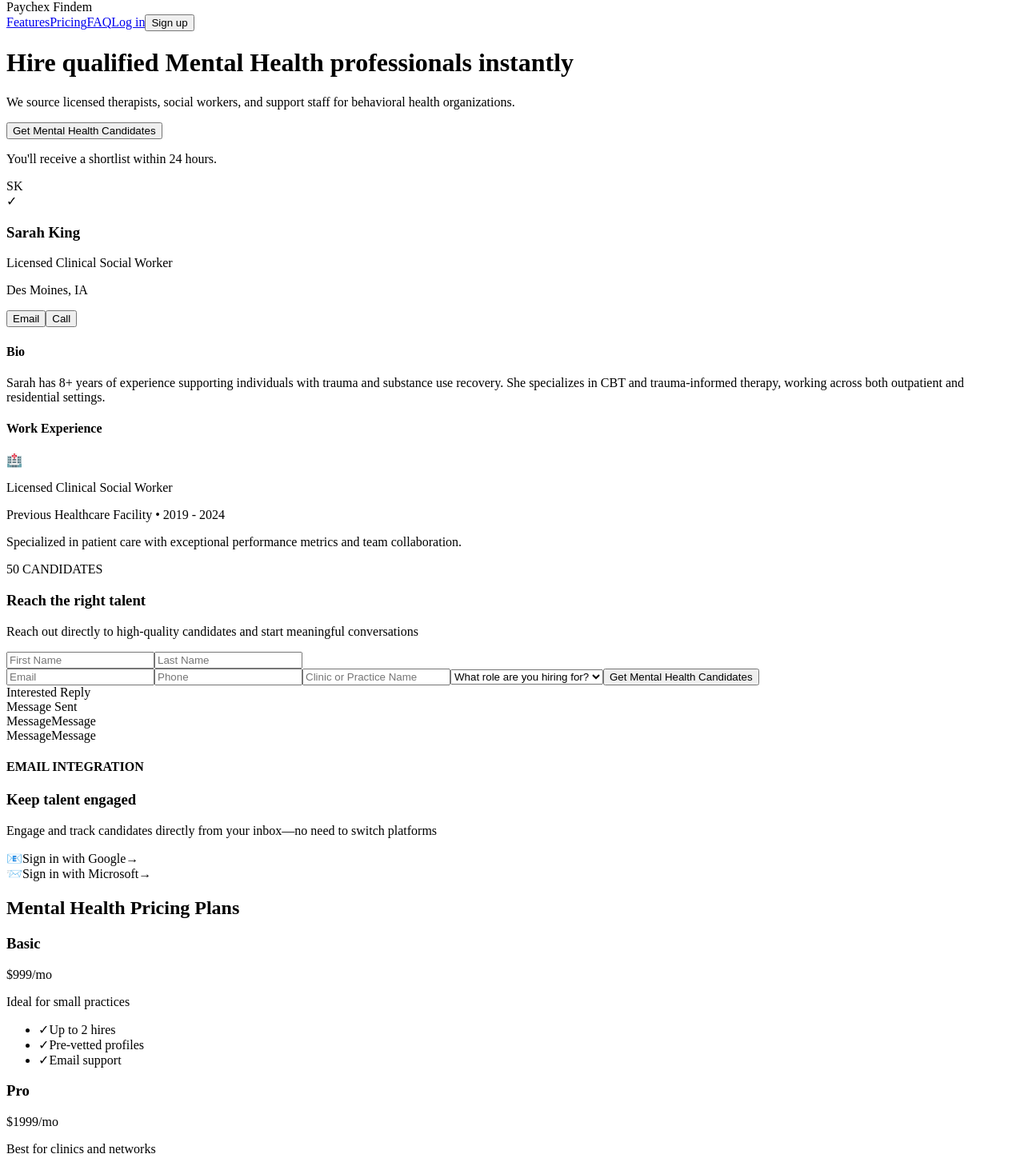
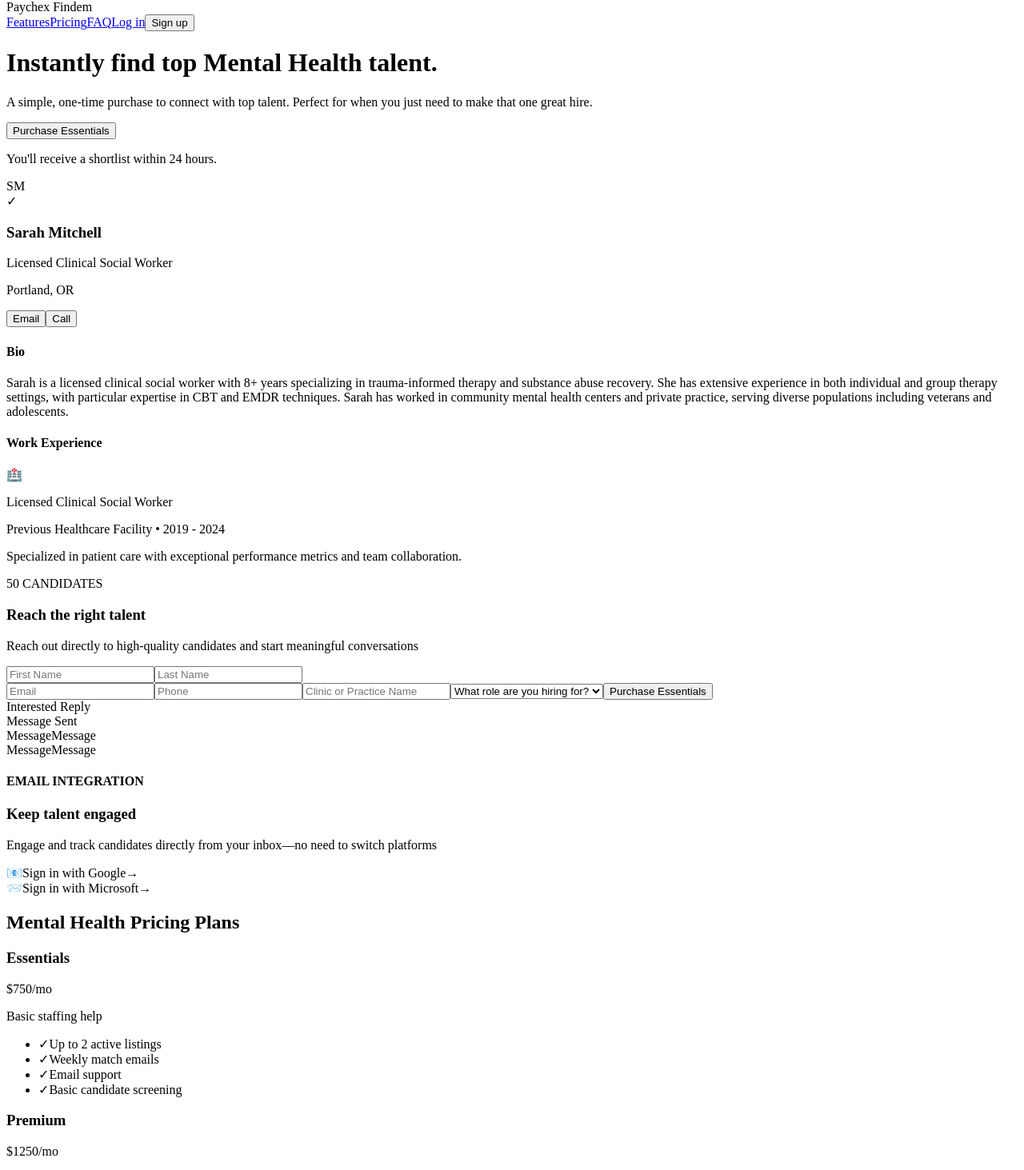
Before and after one commit to davidfindem/pmm-ai-healthcare, a Next.js app: page /mental-health in a window 1280 px wide. Shown: the part 26-1489 px from the top of the page at 80% size. Built offline with nearby package versions, Linux system fonts and the light colour scheme.

Commit message:
Update personas.js

```diff
--- a/data/personas.js
+++ b/data/personas.js
@@ -2,92 +2,95 @@
   "mental-health": {
     title: "Mental Health Staffing Solutions",
     metaDescription: "Connect with top-tier mental health professionals ready to serve your community.",
-    headline: "Hire qualified <em>Mental Health</em> professionals instantly",
-    subtext: "We source licensed therapists, social workers, and support staff for behavioral health organizations.",
+    headline: "Instantly find top <em>Mental Health</em> talent.",
+    subtext: "A simple, one-time purchase to connect with top talent. Perfect for when you just need to make that one great hire.",
     companyPlaceholder: "Clinic or Practice Name",
     selectPlaceholder: "What role are you hiring for?",
     selectOptions: [
-      { value: "therapist", label: "Therapist" },
-      { value: "social-worker", label: "Social Worker" },
-      { value: "case-manager", label: "Case Manager" }
+      { value: "therapist", label: "Licensed Therapist" },
+      { value: "social-worker", label: "Clinical Social Worker" },
+      { value: "case-manager", label: "Case Manager" },
+      { value: "psychiatrist", label: "Psychiatrist" }
     ],
-    ctaText: "Get Mental Health Candidates",
+    ctaText: "Purchase Essentials",
     formNote: "You'll receive a shortlist within 24 hours.",
     pricingTitle: "Mental Health Pricing Plans",
     pricing: [
       {
-        title: "Basic",
-        price: "$999/mo",
-        description: "Ideal for small practices",
-        features: ["Up to 2 hires", "Pre-vetted profiles", "Email support"]
+        title: "Essentials",
+        price: "$750/mo",
+        description: "Basic staffing help",
+        features: ["Up to 2 active listings", "Weekly match emails", "Email support", "Basic candidate screening"]
       },
       {
-        title: "Pro",
-        price: "$1999/mo",
-        description: "Best for clinics and networks",
-        features: ["Up to 5 hires", "Phone support", "Dedicated success manager"]
+        title: "Premium",
+        price: "$1250/mo",
+        description: "High-volume clinics",
+        features: ["Priority listing", "Candidate texting", "CRM export", "Dedicated account manager", "Advanced screening"]
       }
     ],
     exampleCandidate: {
-      name: "Sarah King",
+      name: "Sarah Mitchell",
       role: "Licensed Clinical Social Worker",
-      location: "Des Moines, IA",
-      image: "/images/sarah-king.jpg",
-      bio: "Sarah has 8+ years of experience supporting individuals with trauma and substance use recovery. She specializes in CBT and trauma-informed therapy, working across both outpatient and residential settings."
+      location: "Portland, OR",
+      image: "/images/sarah-mitchell.jpg",
+      bio: "Sarah is a licensed clinical social worker with 8+ years specializing in trauma-informed therapy and substance abuse recovery. She has extensive experience in both individual and group therapy settings, with particular expertise in CBT and EMDR techniques. Sarah has worked in community mental health centers and private practice, serving diverse populations including veterans and adolescents."
     }
   },
 
   "rural-nursing-home": {
     title: "Rural Nursing Home Staffing",
     metaDescription: "Staff your rural nursing home with compassionate CNAs and RNs.",
-    headline: "Find dependable <em>Nursing Home</em> staff today",
-    subtext: "We help rural facilities hire CNAs, RNs, and LPNs with experience in long-term care.",
+    headline: "Instantly find top <em>Nursing Home</em> talent.",
+    subtext: "A simple, one-time purchase to connect with top talent. Perfect for when you just need to make that one great hire.",
     companyPlaceholder: "Facility Name",
     selectPlaceholder: "What role are you hiring for?",
     selectOptions: [
       { value: "cna", label: "Certified Nursing Assistant" },
       { value: "rn", label: "Registered Nurse" },
-      { value: "lpn", label: "Licensed Practical Nurse" }
+      { value: "lpn", label: "Licensed Practical Nurse" },
+      { value: "med-tech", label: "Medication Technician" }
     ],
-    ctaText: "Get Nursing Staff",
+    ctaText: "Purchase Essentials",
     formNote: "We prioritize availability in rural counties.",
-    pricingTitle: "Staffing Packages",
+    pricingTitle: "Nursing Home Staffing Packages",
     pricing: [
       {
-        title: "Starter",
-        price: "$899/mo",
-        description: "Great for facilities under 50 beds",
-        features: ["Unlimited job posts", "Rural sourcing priority", "Text/email alerts"]
+        title: "Essentials",
+        price: "$750/mo",
+        description: "Basic staffing help",
+        features: ["Up to 2 active listings", "Weekly match emails", "Rural sourcing priority", "Text/email alerts"]
       },
       {
-        title: "Complete",
-        price: "$1799/mo",
-        description: "Comprehensive support",
-        features: ["3+ hires/mo", "Auto-matching", "Retention analytics"]
+        title: "Premium",
+        price: "$1250/mo",
+        description: "High-volume facilities",
+        features: ["Priority listing", "Candidate texting", "CRM export", "Auto-matching", "Retention analytics"]
       }
     ],
     exampleCandidate: {
-      name: "Luis Ortega",
+      name: "Maria Rodriguez",
       role: "Certified Nursing Assistant",
       location: "Great Bend, KS",
-      image: "/images/luis-ortega.jpg",
-      bio: "Luis has served in skilled nursing for 5 years. Known for his bedside manner and reliability, he’s completed over 1,200 hours of dementia care support and regularly volunteers at the local VA."
+      image: "/images/maria-rodriguez.jpg",
+      bio: "Maria is a certified nursing assistant with 6+ years of experience in long-term care facilities. She specializes in dementia and Alzheimer's care, with certifications in CPR and first aid. Maria is known for her compassionate bedside manner and has received multiple resident and family commendations. She has experience with electronic health records and medication assistance protocols."
     }
   },
 
   "dental-office": {
     title: "Dental Staffing Made Simple",
     metaDescription: "Fast-track hiring for dental assistants, hygienists, and front desk staff.",
-    headline: "Quickly staff your <em>Dental Office</em>",
-    subtext: "Whether you need temp hygienists or full-time front office coordinators, we can help.",
+    headline: "Instantly find top <em>Dental Office</em> talent.",
+    subtext: "A simple, one-time purchase to connect with top talent. Perfect for when you just need to make that one great hire.",
     companyPlaceholder: "Practice Name",
     selectPlaceholder: "Role you're hiring for",
     selectOptions: [
       { value: "assistant", label: "Dental Assistant" },
       { value: "hygienist", label: "Dental Hygienist" },
-      { value: "admin", label: "Front Office" }
+      { value: "admin", label: "Front Office Coordinator" },
+      { value: "office-manager", label: "Office Manager" }
     ],
-    ctaText: "Find Dental Candidates",
+    ctaText: "Purchase Essentials",
     formNote: "Temp and perm options available.",
     pricingTitle: "Dental Hiring Tiers",
     pricing: [
@@ -95,13 +98,13 @@
         title: "Essentials",
         price: "$750/mo",
         description: "Basic staffing help",
-        features: ["Up to 2 active listings", "Weekly match emails"]
+        features: ["Up to 2 active listings", "Weekly match emails", "Basic screening", "Email support"]
       },
       {
         title: "Premium",
         price: "$1250/mo",
         description: "High-volume clinics",
-        features: ["Priority listing", "Candidate texting", "CRM export"]
+        features: ["Priority listing", "Candidate texting", "CRM export", "Advanced screening", "Dedicated support"]
       }
     ],
     exampleCandidate: {
@@ -109,37 +112,38 @@
       role: "Dental Hygienist",
       location: "Fresno, CA",
       image: "/images/kim-tran.jpg",
-      bio: "Kim has over 10 years of experience in general and pediatric dentistry. She’s known for her patient communication skills and speed, performing 14+ cleanings/day at her last clinic."
+      bio: "Kim has over 10 years of experience in general and pediatric dentistry. She's known for her patient communication skills and speed, performing 14+ cleanings/day at her last clinic. Kim is certified in local anesthesia administration and has experience with digital radiography, periodontal therapy, and patient education. She's proficient with Dentrix and Eaglesoft practice management systems."
     }
   },
 
   "physical-therapy": {
     title: "Physical Therapy Staffing",
     metaDescription: "Hire PTs and PTAs to keep your caseload moving.",
-    headline: "Grow your <em>PT practice</em> without the staffing headaches",
-    subtext: "We match physical therapy providers with DPTs, aides, and front office talent.",
+    headline: "Instantly find top <em>Physical Therapy</em> talent.",
+    subtext: "A simple, one-time purchase to connect with top talent. Perfect for when you just need to make that one great hire.",
     companyPlaceholder: "Clinic or Rehab Center Name",
     selectPlaceholder: "Who do you need to hire?",
     selectOptions: [
-      { value: "pt", label: "Physical Therapist" },
-      { value: "pta", label: "PT Assistant" },
-      { value: "admin", label: "Clinic Admin" }
+      { value: "pt", label: "Physical Therapist (DPT)" },
+      { value: "pta", label: "Physical Therapist Assistant" },
+      { value: "admin", label: "Clinic Administrator" },
+      { value: "aide", label: "Physical Therapy Aide" }
     ],
-    ctaText: "Get PT Candidates",
+    ctaText: "Purchase Essentials",
     formNote: "Turnaround within 2 business days.",
-    pricingTitle: "Flexible Plans",
+    pricingTitle: "Physical Therapy Plans",
     pricing: [
       {
-        title: "Lite",
-        price: "$600/mo",
-        description: "Solo & small practices",
-        features: ["Candidate inbox", "2 hires/mo"]
+        title: "Essentials",
+        price: "$750/mo",
+        description: "Basic staffing help",
+        features: ["Up to 2 active listings", "Weekly match emails", "Candidate inbox", "Basic screening"]
       },
       {
-        title: "Growth",
-        price: "$1100/mo",
-        description: "Multi-location clinics",
-        features: ["4+ hires", "Onboarding tracking", "Dedicated rep"]
+        title: "Premium",
+        price: "$1250/mo",
+        description: "High-volume clinics",
+        features: ["Priority listing", "Candidate texting", "CRM export", "Onboarding tracking", "Dedicated rep"]
       }
     ],
     exampleCandidate: {
@@ -147,37 +151,38 @@
       role: "Doctor of Physical Therapy",
       location: "Spokane, WA",
       image: "/images/jason-miller.jpg",
-      bio: "Jason has practiced for 6 years in outpatient ortho and neuro. He’s trained in dry needling, vestibular rehab, and chronic pain protocols. DPT from Eastern Washington University."
+      bio: "Jason has practiced for 7 years specializing in outpatient orthopedics and sports medicine. He's certified in dry needling, manual therapy, and functional movement screening. Jason has experience treating post-surgical patients, athletes, and chronic pain conditions. He holds a DPT from Eastern Washington University and maintains continuing education in the latest evidence-based treatment techniques."
     }
   },
 
   "urgent-care": {
     title: "Urgent Care Staffing",
     metaDescription: "Staff your UC center with flexible, credentialed professionals.",
-    headline: "Staff your <em>Urgent Care</em> center with confidence",
-    subtext: "From reception to mid-levels, we help urgent care clinics stay fully staffed.",
+    headline: "Instantly find top <em>Urgent Care</em> talent.",
+    subtext: "A simple, one-time purchase to connect with top talent. Perfect for when you just need to make that one great hire.",
     companyPlaceholder: "Center Name",
     selectPlaceholder: "Who do you need?",
     selectOptions: [
       { value: "ma", label: "Medical Assistant" },
       { value: "np", label: "Nurse Practitioner" },
-      { value: "front-desk", label: "Front Desk" }
+      { value: "front-desk", label: "Front Desk Coordinator" },
+      { value: "pa", label: "Physician Assistant" }
     ],
-    ctaText: "Get Urgent Care Help",
+    ctaText: "Purchase Essentials",
     formNote: "Same-day sourcing available.",
     pricingTitle: "Urgent Care Plans",
     pricing: [
       {
-        title: "Fast Start",
-        price: "$900/mo",
-        description: "Fill key roles fast",
-        features: ["2 job slots", "Weekend coverage sourcing"]
+        title: "Essentials",
+        price: "$750/mo",
+        description: "Basic staffing help",
+        features: ["Up to 2 active listings", "Weekly match emails", "Weekend coverage sourcing", "Basic screening"]
       },
       {
-        title: "All-In",
-        price: "$1650/mo",
-        description: "Comprehensive staffing",
-        features: ["Unlimited roles", "Real-time candidate alerts"]
+        title: "Premium",
+        price: "$1250/mo",
+        description: "High-volume centers",
+        features: ["Priority listing", "Candidate texting", "CRM export", "Real-time candidate alerts", "Dedicated support"]
       }
     ],
     exampleCandidate: {
@@ -185,37 +190,38 @@
       role: "Nurse Practitioner",
       location: "Columbus, OH",
       image: "/images/meghan-patel.jpg",
-      bio: "Meghan has 9 years in acute and urgent care, treating 25–35 patients daily. She is DOT-certified, experienced in pediatric and geriatric triage, and trained in I&D, sutures, and sports injuries."
+      bio: "Meghan has 9 years in acute and urgent care, treating 25–35 patients daily. She is DOT-certified, experienced in pediatric and geriatric triage, and trained in I&D, sutures, and sports injuries. Meghan has experience with Epic and Cerner EHR systems and maintains certifications in ACLS and PALS. She's skilled in point-of-care testing and minor procedures."
     }
   },
 
   "senior-living": {
     title: "Senior Living Staffing",
     metaDescription: "Reliable caregivers and activity staff for your community.",
-    headline: "Easily hire for <em>Senior Living</em> roles",
-    subtext: "We supply assisted living centers with caregivers, med techs, and concierge staff.",
+    headline: "Instantly find top <em>Senior Living</em> talent.",
+    subtext: "A simple, one-time purchase to connect with top talent. Perfect for when you just need to make that one great hire.",
     companyPlaceholder: "Community Name",
     selectPlaceholder: "What type of role?",
     selectOptions: [
       { value: "caregiver", label: "Caregiver" },
       { value: "med-tech", label: "Medication Technician" },
-      { value: "concierge", label: "Concierge / Front Desk" }
+      { value: "concierge", label: "Concierge / Front Desk" },
+      { value: "activities", label: "Activities Coordinator" }
     ],
-    ctaText: "Start Hiring",
+    ctaText: "Purchase Essentials",
     formNote: "Flexible and full-time roles available.",
-    pricingTitle: "Care Community Plans",
+    pricingTitle: "Senior Living Plans",
     pricing: [
       {
-        title: "Standard",
-        price: "$800/mo",
-        description: "Typical communities",
-        features: ["3 hires/mo", "Basic screening"]
+        title: "Essentials",
+        price: "$750/mo",
+        description: "Basic staffing help",
+        features: ["Up to 2 active listings", "Weekly match emails", "Basic screening", "Email support"]
       },
       {
-        title: "Enhanced",
-        price: "$1450/mo",
-        description: "Memory care and large orgs",
-        features: ["Behavioral screening", "Live interview scheduling"]
+        title: "Premium",
+        price: "$1250/mo",
+        description: "Large communities",
+        features: ["Priority listing", "Candidate texting", "CRM export", "Behavioral screening", "Live interview scheduling"]
       }
     ],
     exampleCandidate: {
@@ -223,7 +229,7 @@
       role: "Medication Technician",
       location: "Tucson, AZ",
       image: "/images/andrea-lewis.jpg",
-      bio: "Andrea has 7 years of experience in assisted living. Certified in medication administration and CPR, she’s known for her calm presence, accuracy, and 100% attendance record in the past 2 years."
+      bio: "Andrea has 7 years of experience in assisted living and memory care. Certified in medication administration and CPR, she's known for her calm presence, accuracy, and exceptional attendance record. Andrea has experience with electronic medication administration records (eMAR) and has specialized training in dementia care and fall prevention protocols."
     }
   }
 };
```
